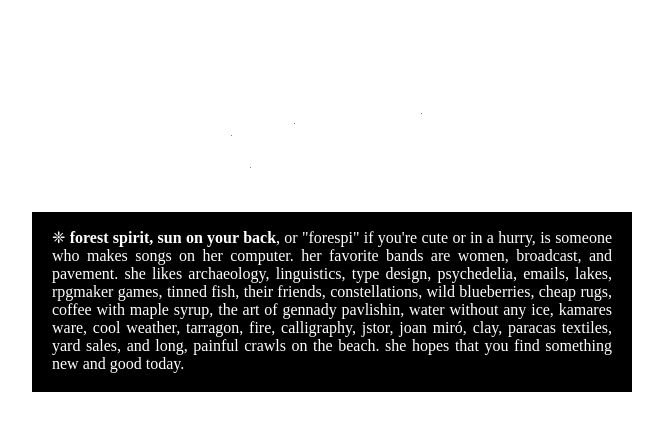
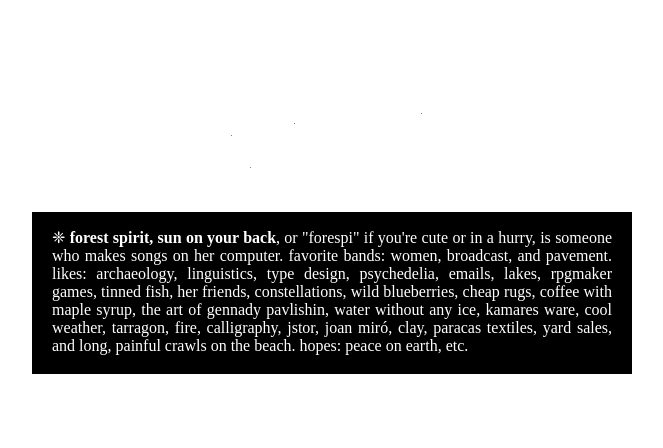
Before and after one commit to fishwive/forespi.net, a plain HTML site: page about.html in a window 1280 px wide. Shown: the whole page, without its empty margins (316-979 px from the left). Drawn offline with Linux system fonts and the light colour scheme.

Commit message:
Update about.html

```diff
--- a/about.html
+++ b/about.html
@@ -8,7 +8,7 @@
     <body>
         <h1><img src="imgs/about.png" alt="about" width=300/></h1>
         <div class="boxdiv">
-            <p>❈ <b>forest spirit, sun on your back</b>, or "forespi" if you're cute or in a hurry, is someone who makes songs on her computer. her favorite bands are women, broadcast, and pavement. she likes archaeology, linguistics, type design, psychedelia, emails, lakes, rpgmaker games, tinned fish, their friends, constellations, wild blueberries, cheap rugs, coffee with maple syrup, the art of gennady pavlishin, water without any ice, kamares ware, cool weather, tarragon, fire, calligraphy, jstor, joan miró, clay, paracas textiles, yard sales, and long, painful crawls on the beach. she hopes that you find something new and good today.</p>
+            <p>❈ <b>forest spirit, sun on your back</b>, or "forespi" if you're cute or in a hurry, is someone who makes songs on her computer. favorite bands: women, broadcast, and pavement. likes: archaeology, linguistics, type design, psychedelia, emails, lakes, rpgmaker games, tinned fish, her friends, constellations, wild blueberries, cheap rugs, coffee with maple syrup, the art of gennady pavlishin, water without any ice, kamares ware, cool weather, tarragon, fire, calligraphy, jstor, joan miró, clay, paracas textiles, yard sales, and long, painful crawls on the beach. hopes: peace on earth, etc.</p>
         </div><br/>
         <p><a href="index.html">go back</a></p>
     </body>
```
